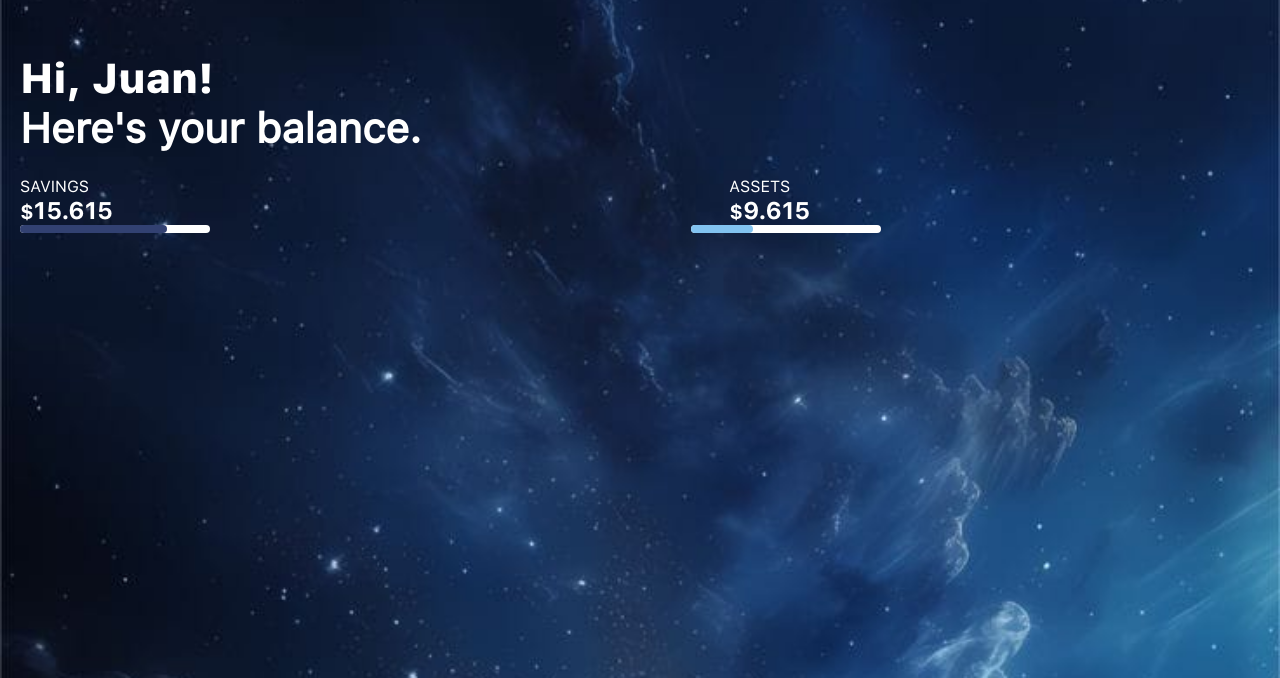
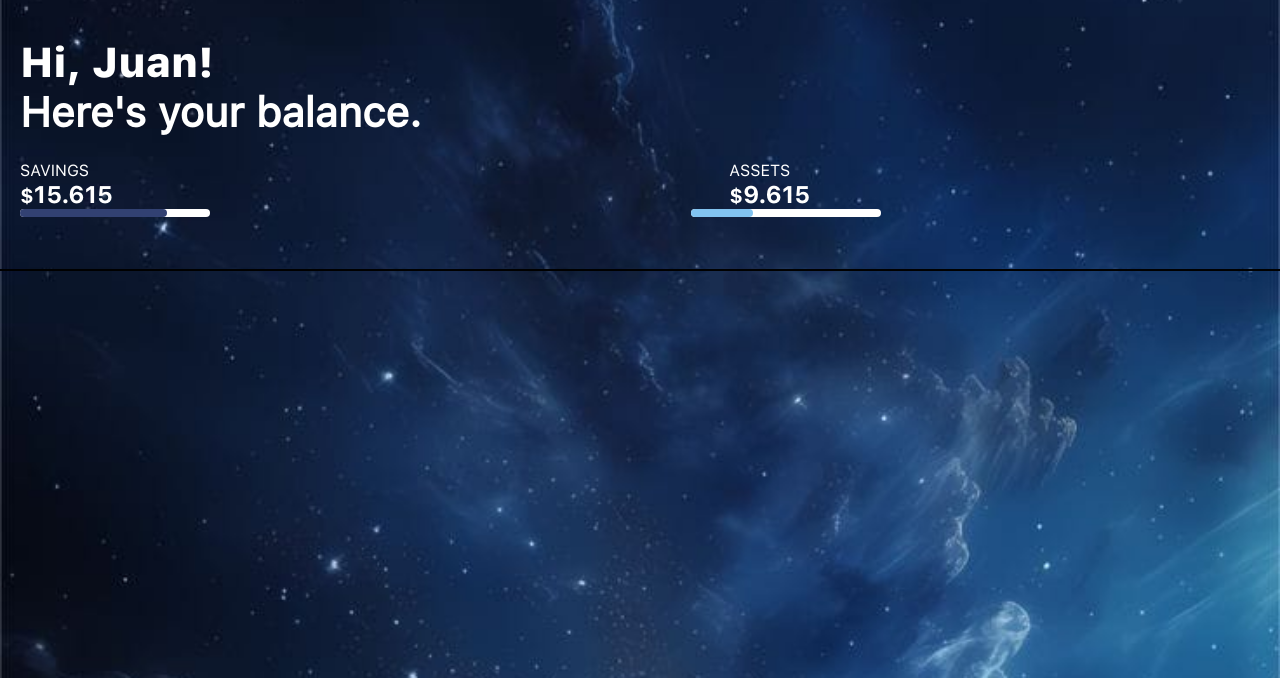
Before and after one commit to JuanCarlosAlmarioBabilonia/virtualWallet, a plain HTML site: page index.html in a window 1280 px wide. Shown: the part 122-800 px from the top of the page. Drawn offline with Linux system fonts and the light colour scheme.

Commit message:
feat: :lipstick: Fixing padding in main
I added "act_tra" section, I begun to work its basic styles, and I changed some general styles

```diff
--- a/css/style.css
+++ b/css/style.css
@@ -9,17 +9,15 @@
 header{
     display:flex;
     justify-content: space-between;
+    padding: 20px;
     /* background-color: rosybrown; */
 }
 body{
-    padding:20px;
     background-image: url(/storage/imgs/fondo1.jpg);
     background-repeat: no-repeat;
     background-size: cover;
     position:relative
 }
-
-
 
 .header img{
     width:8%
@@ -41,7 +39,7 @@ body{
 }
 
 .main{
-    margin-top: 7vh;
+    padding: 20px;
     /* background-color: olive; */
 }
 
@@ -103,3 +101,8 @@ body{
 .right h2{
     margin-left: 3vw;
 }
+
+.act_tra{
+    border:1px solid black;
+    margin-top: 5vh;
+}
--- a/index.html
+++ b/index.html
@@ -36,5 +36,8 @@
             </div>
         </div>
     </main>
+    <section class="act_tra">
+
+    </section>
 </body>
 </html>
```
